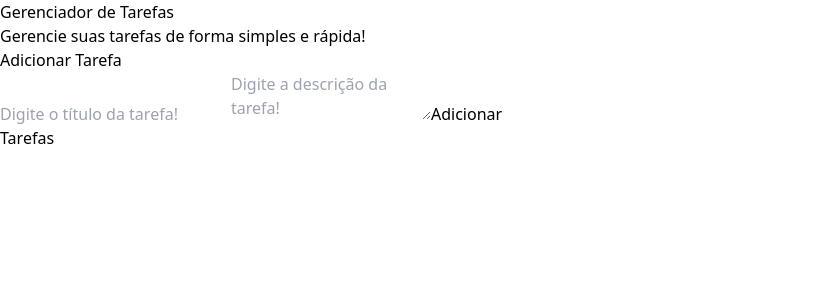
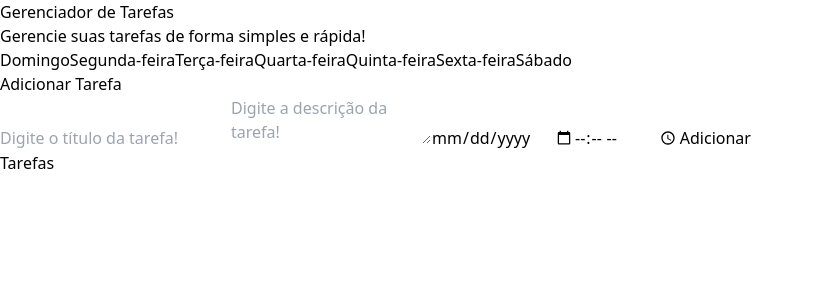
Before and after one commit to david93dev/desk, a React (Vite) app in the folder desk/: page / in a window 1280 px wide. Shown: the top 300 px of the page, without its empty margins (0-814 px from the left). Built offline with nearby package versions, Linux system fonts and the light colour scheme.

Commit message:
modificações data e hora

```diff
--- a/desk/src/App.jsx
+++ b/desk/src/App.jsx
@@ -1,25 +1,33 @@
 import { useEffect, useState } from "react";
 import AddTask from "./components/AddTask";
 import Tasks from "./components/Tasks";
-import {v4} from 'uuid';
-import { use } from "react";
-import { Heading3 } from "lucide-react";
+import { v4 } from 'uuid';
 import Title from "./components/Title";
+import DayPage from "./pages/DayPage";
+import { useParams, Link } from "react-router-dom";
 
 function App() {
   const [tasks, setTasks] = useState(JSON.parse(localStorage.getItem("tasks")) || []);
+  const { day } = useParams();
+
+  const diasValidos = [
+    "domingo",
+    "segunda-feira",
+    "terça-feira",
+    "quarta-feira",
+    "quinta-feira",
+    "sexta-feira",
+    "sábado",
+  ];
 
   useEffect(() => {
     localStorage.setItem("tasks", JSON.stringify(tasks));
   }, [tasks]);
 
   function onTaskClick(id) {
-    const newTasks = tasks.map((task) => {
-      if (task.id === id) {
-        return { ...task, isCompleted: !task.isCompleted };
-      }
-      return task;
-    });
+    const newTasks = tasks.map((task) =>
+      task.id === id ? { ...task, isCompleted: !task.isCompleted } : task
+    );
     setTasks(newTasks);
   }
 
@@ -28,14 +36,26 @@ function App() {
     setTasks(newTasks);
   }
 
-  function onAddTaskSubmit(title, description) {
+  function onAddTaskSubmit(title, description, date, time) {
     const newTask = {
       id: v4(),
       title,
       description,
+      date,
+      time,
       isCompleted: false,
     };
     setTasks([...tasks, newTask]);
+  }
+
+  if (diasValidos.includes(day)) {
+    return (
+      <DayPage
+        tasks={tasks}
+        onTaskClick={onTaskClick}
+        onDeleteTaskClick={onDeleteTaskClick}
+      />
+    );
   }
 
   return (
@@ -46,9 +66,20 @@ function App() {
           Gerencie suas tarefas de forma simples e rápida!
         </p>
 
-        <h2 className="text-slate-100 font-bold text-xl mt-4">
-          Adicionar Tarefa
-        </h2>
+        {/* MENU DE DIAS DA SEMANA */}
+        <div className="flex gap-2 flex-wrap mt-4 mb-6 justify-center">
+          {diasValidos.map((dia) => (
+            <Link
+              key={dia}
+              to={`/${dia}`}
+              className="bg-slate-100 px-3 py-1 rounded hover:bg-slate-300 text-sm"
+            >
+              {dia.charAt(0).toUpperCase() + dia.slice(1)}
+            </Link>
+          ))}
+        </div>
+
+        <h2 className="text-slate-100 font-bold text-xl mt-4">Adicionar Tarefa</h2>
         <AddTask onAddTaskSubmit={onAddTaskSubmit} />
 
         <h2 className="text-slate-100 font-bold text-xl mt-4">Tarefas</h2>
--- a/desk/src/components/AddTask.jsx
+++ b/desk/src/components/AddTask.jsx
@@ -1,41 +1,63 @@
 import React, { useState } from "react";
 
-const AddTask = ({onAddTaskSubmit}) => {
-
+const AddTask = ({ onAddTaskSubmit }) => {
   const [title, setTitle] = useState("");
   const [description, setDescription] = useState("");
+  const [date, setDate] = useState("");
+  const [time, setTime] = useState("");
+
+  const handleSubmit = () => {
+    if (!title.trim() || !description.trim() || !date || !time) {
+      alert("Preencha todos os campos!");
+      return;
+    }
+
+    onAddTaskSubmit(title, description, date, time);
+    setTitle("");
+    setDescription("");
+    setDate("");
+    setTime("");
+  };
 
   return (
-
     <div className="bg-slate-200 p-6 rounded-md flex flex-col gap-2">
       <input
         type="text"
         placeholder="Digite o título da tarefa!"
-    className="border border-slate-300 focus:border-sky-400 focus:outline-none px-4 py-2 "
+        className="border border-slate-300 focus:border-sky-400 focus:outline-none px-4 py-2"
         value={title}
-    onChange={(event) => setTitle(event.target.value)}
+        onChange={(e) => setTitle(e.target.value)}
       />
 
       <textarea
         placeholder="Digite a descrição da tarefa!"
-    className=" border border-slate-300 focus:border-sky-400 focus:outline-none px-4 py-2 h-32"
+        className="border border-slate-300 focus:border-sky-400 focus:outline-none px-4 py-2 h-32"
         value={description}
-    onChange={(event) => setDescription(event.target.value)}
+        onChange={(e) => setDescription(e.target.value)}
+      />
+
+      <input
+        type="date"
+        className="border border-slate-300 focus:border-sky-400 focus:outline-none px-4 py-2"
+        value={date}
+        onChange={(e) => setDate(e.target.value)}
+      />
+
+      <input
+        type="time"
+        className="border border-slate-300 focus:border-sky-400 focus:outline-none px-4 py-2"
+        value={time}
+        onChange={(e) => setTime(e.target.value)}
       />
 
       <button
-    onClick={() => {
-      if (!title.trim() || !description.trim()) {
-        alert("Preencha todos os campos!");
-        return;
-      }
-      onAddTaskSubmit(title, description)
-      setTitle("");
-      setDescription("");
-    }}
-    className="bg-sky-950 hover:bg-sky-600 text-white p-2 rounded-md px-4 py-2">Adicionar</button>
+        onClick={handleSubmit}
+        className="bg-sky-950 hover:bg-sky-600 text-white p-2 rounded-md"
+      >
+        Adicionar
+      </button>
     </div>
-  )
+  );
 };
 
 export default AddTask;
--- a/desk/src/components/Tasks.jsx
+++ b/desk/src/components/Tasks.jsx
@@ -1,34 +1,39 @@
-import { CheckIcon, ChevronRightIcon } from 'lucide-react';
-import { TrashIcon } from 'lucide-react';
-import { useNavigate } from 'react-router-dom';
-import Button from './Button';
+import { CheckIcon, ChevronRightIcon } from "lucide-react";
+import { TrashIcon } from "lucide-react";
+import { useNavigate } from "react-router-dom";
+import Button from "./Button";
 
-const Tasks = ({tasks, onTaskClick, onDeleteTaskClick}) => {
+const Tasks = ({ tasks, onTaskClick, onDeleteTaskClick }) => {
   const navigate = useNavigate();
 
   function onSeeDetailsClick(Task) {
     const queryParams = new URLSearchParams();
     queryParams.set("title", Task.title);
     queryParams.set("description", Task.description);
+    queryParams.set("date", Task.date);
+    queryParams.set("time", Task.time);
     navigate(`/task?${queryParams.toString()}`);
   }
-
 
   return (
     <ul className="space-y-4 bg-slate-200 p-5 rounded-md">
       {tasks.map((task) => (
-        <li key={task.id} className="flex gap-2" >
-
-          <button onClick={() => onTaskClick(task.id)}
-          className={`bg-sky-800 w-full hover:bg-sky-700 flex items-center gap-2 text-white p-2 rounded-md ${task.isCompleted && 'line-through'}`}>
-
-            {task.isCompleted && <CheckIcon />}
-            {task.title}
-            </button>
+        <li key={task.id} className="flex gap-2">
+          <button
+            onClick={() => onTaskClick(task.id)}
+            className={`bg-sky-800 w-full hover:bg-sky-700 text-white p-2 rounded-md text-left ${
+              task.isCompleted && "line-through"
+            }`}
+          >
+            <div className="font-bold flex gap-2">{task.isCompleted && <CheckIcon />} {task.title} </div>
+            <div className="text-sm text-slate-200">
+              {task.date} às {task.time}
+            </div>
+          </button>
 
           <Button onClick={() => onSeeDetailsClick(task)}>
             <ChevronRightIcon />
-          </Button >
+          </Button>
 
           <Button onClick={() => onDeleteTaskClick(task.id)}>
             <TrashIcon />
@@ -36,8 +41,7 @@ const Tasks = ({tasks, onTaskClick, onDeleteTaskClick}) => {
         </li>
       ))}
     </ul>
+  );
+};
 
-  )
-}
-
-export default Tasks
+export default Tasks;
--- a/desk/src/main.jsx
+++ b/desk/src/main.jsx
@@ -17,6 +17,10 @@ const router = createBrowserRouter([
     path: "/task",
     element: <TaskPage />,
   },
+  {
+    path: "/:day",
+    element: <App />
+  }
 ]);
 
 createRoot(document.getElementById('root')).render(
--- /dev/null
+++ b/desk/src/pages/DayPage.jsx
@@ -0,0 +1,42 @@
+// src/pages/DayPage.jsx
+import { useParams, Link } from "react-router-dom";
+import Tasks from "../components/Tasks";
+import Title from "../components/Title";
+
+const DayPage = ({ tasks, onTaskClick, onDeleteTaskClick }) => {
+  const { day } = useParams();
+
+  const tasksForThisDay = tasks.filter((task) => {
+    const taskDate = new Date(task.date);
+    const weekday = taskDate.toLocaleDateString("pt-BR", { weekday: "long" });
+    return weekday === day;
+  });
+
+  return (
+    <div className="w-screen min-h-screen bg-sky-900 p-6 flex justify-center">
+      <div className="w-[700px] space-y-4">
+        <div className="flex justify-between items-center">
+          <Title>Tarefas de {day.charAt(0).toUpperCase() + day.slice(1)}</Title>
+          <Link
+            to="/"
+            className="bg-slate-100 px-3 py-1 rounded hover:bg-slate-300 text-sm"
+          >
+            Voltar
+          </Link>
+        </div>
+
+        {tasksForThisDay.length > 0 ? (
+          <Tasks
+            tasks={tasksForThisDay}
+            onTaskClick={onTaskClick}
+            onDeleteTaskClick={onDeleteTaskClick}
+          />
+        ) : (
+          <p className="text-slate-100">Nenhuma tarefa para este dia.</p>
+        )}
+      </div>
+    </div>
+  );
+};
+
+export default DayPage;
--- a/desk/src/pages/TaskPage.jsx
+++ b/desk/src/pages/TaskPage.jsx
@@ -8,6 +8,8 @@ const TaskPage = () => {
   const title = searchParams.get("title");
   const description = searchParams.get("description");
   const navigate = useNavigate();
+  const date = searchParams.get("date");
+  const time = searchParams.get("time");
 
   return (
     <div className="w-screen min-h-screen bg-sky-900 p-6 flex justify-center">
@@ -23,6 +25,9 @@ const TaskPage = () => {
         </div>
 
         <div className="bg-slate-200 p-4 rounded-md break-words">
+          <p className="text-slate-600 mb-2">
+            📅 {date} às 🕒 {time}
+          </p>
           <h2 className="text-slate-800 text-xl font-bold mb-3">{title}</h2>
           <p className="text-slate-600">{description}</p>
         </div>
```
Lines whose indentation alone changed are shown as unchanged.
